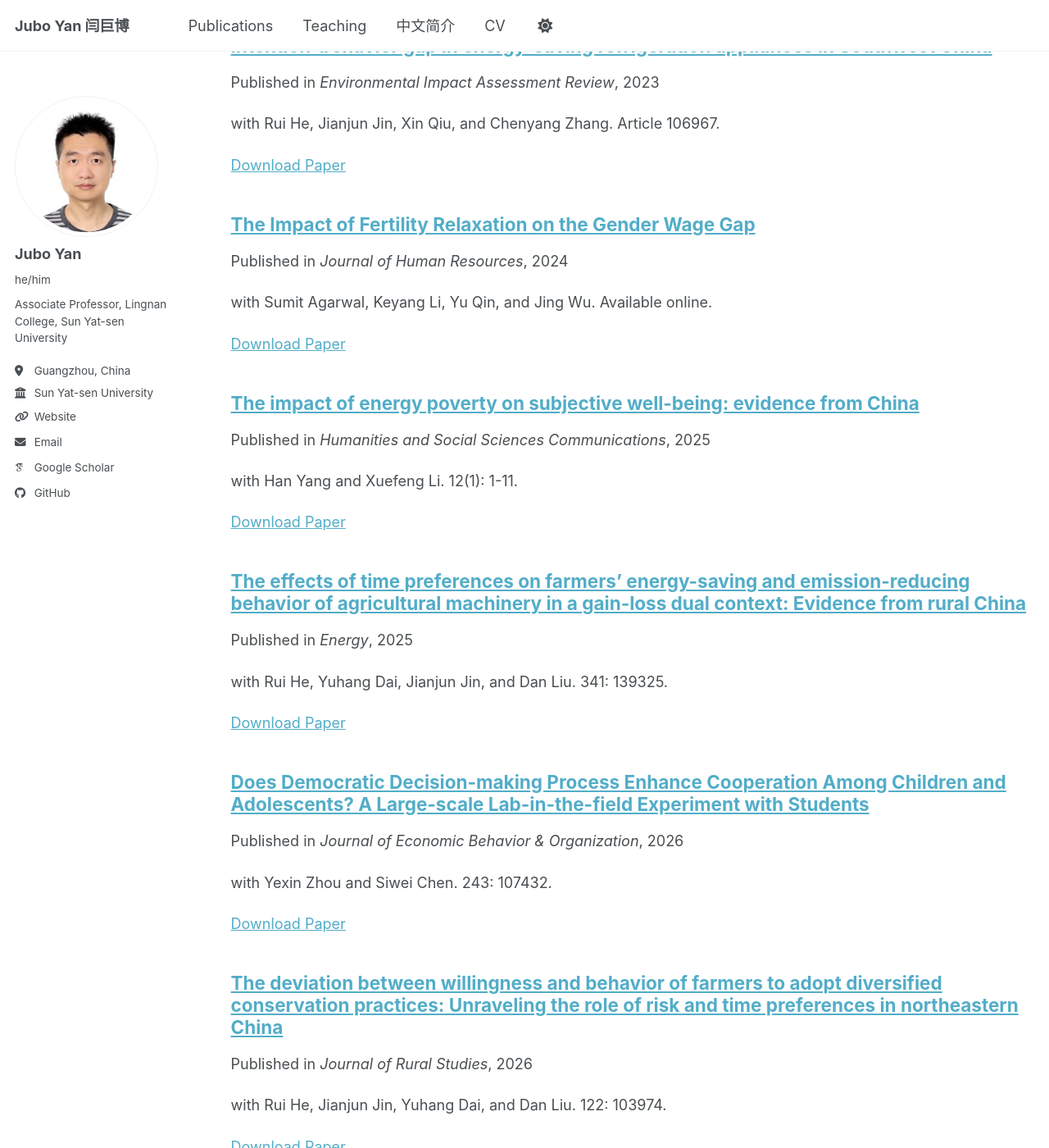
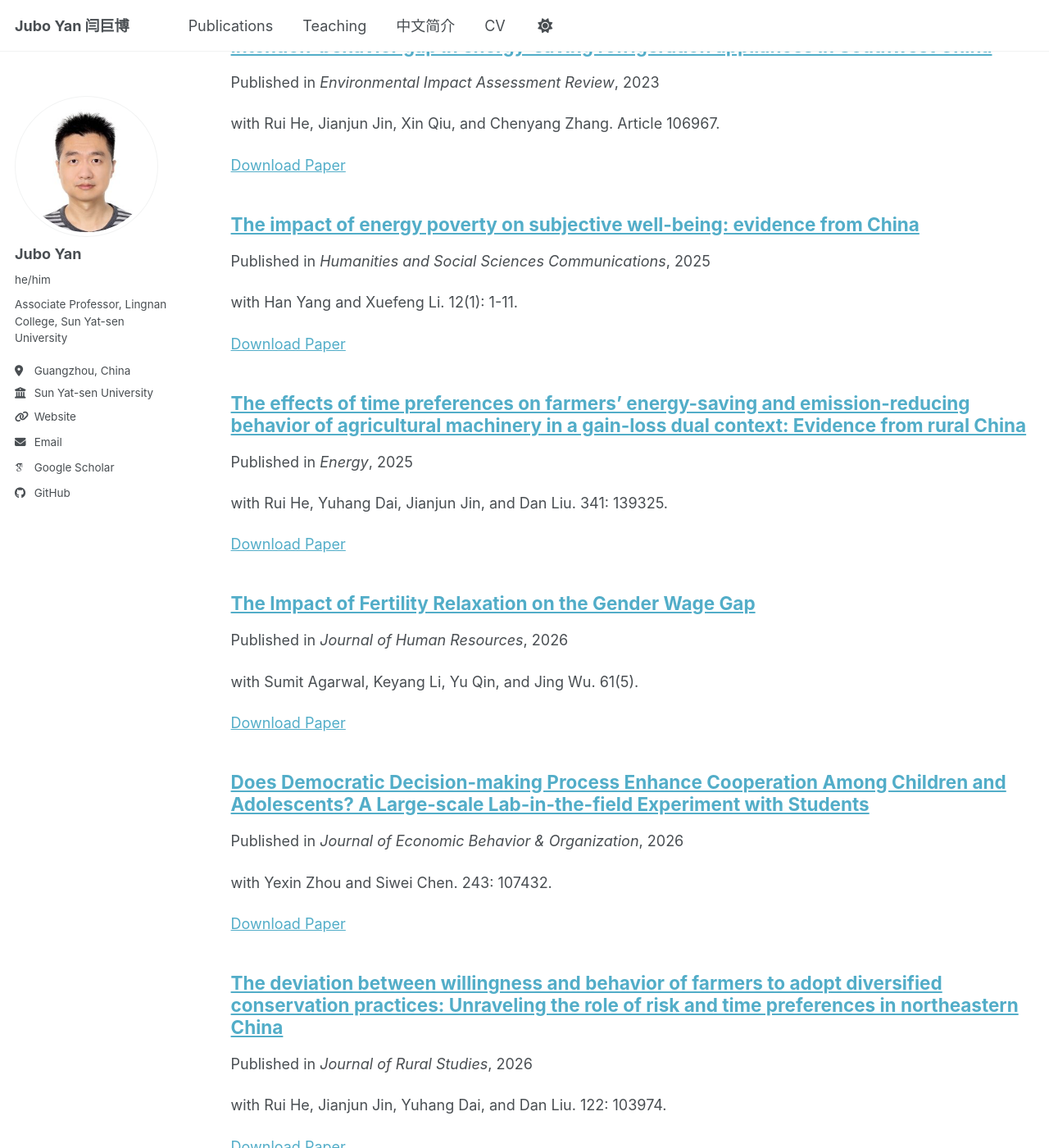
Before and after one commit to xiaogengjacky/xiaogengjacky.github.io, a Jekyll site: the page built from _pages/collection-archive.html, in a window 1280 px wide and 1400 px high, scrolled down 4917 px. Shown: the whole window at 82% size. Built offline with Jekyll 4.4.1, drawn with Linux system fonts in a browser that asks for light colours; some web fonts are replaced; a script bundle is joined from its source files by our own code; library files that are not in the unit come from our copies.

Commit message:
Update JHR fertility relaxation paper to published 2026 issue

```diff
--- a/_publications/2024-01-01-2024-fertility-relaxation.md
+++ b/_publications/2024-01-01-2024-fertility-relaxation.md
@@ -3,9 +3,9 @@ title: "The Impact of Fertility Relaxation on the Gender Wage Gap"
 collection: publications
 category: applied-microeconomics
 permalink: /publication/2024-fertility-relaxation
-date: 2024-01-01
+date: 2026-01-01
 venue: 'Journal of Human Resources'
-paperurl: 'https://doi.org/10.3368/jhr.0122-12126R2'
+paperurl: 'https://jhr.uwpress.org/content/61/5/1564/tab-article-info'
 excerpt: >-
-  with Sumit Agarwal, Keyang Li, Yu Qin, and Jing Wu. Available online.
+  with Sumit Agarwal, Keyang Li, Yu Qin, and Jing Wu. 61(5).
 ---
```
